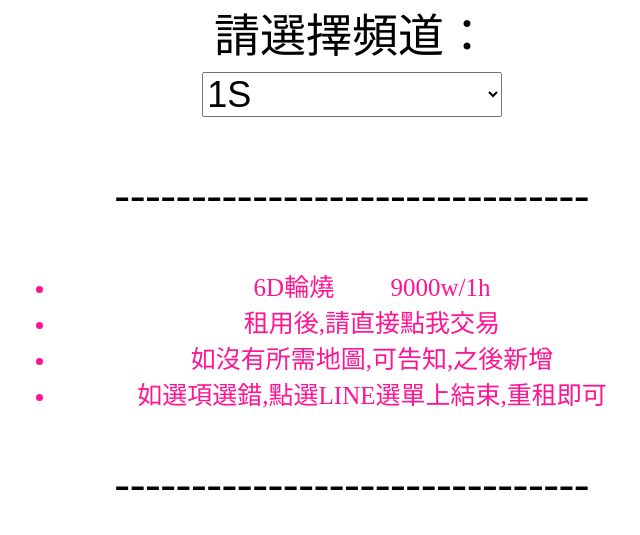
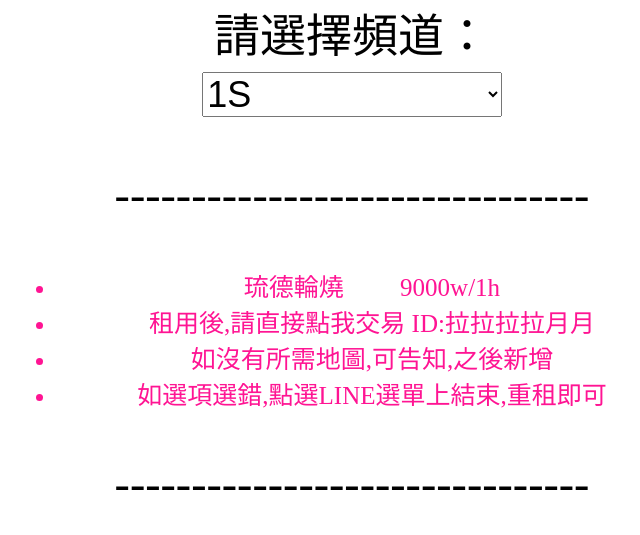
Before and after one commit to a6428775/flask, a Flask app: page /home/1 in a window 1280 px wide. Shown: the part 258-793 px from the top of the page, without its empty margins (288-928 px from the left). Run offline with Flask 3, Linux system fonts and the light colour scheme.

Commit message:
修改文字內容

```diff
--- a/app.py
+++ b/app.py
@@ -36,7 +36,7 @@ choosemap = {
 ],
     "飯店阿爾克斯": ["沒有目的地的橫貫列車6", "沒有目的地的橫貫列車5", "沒有目的地的橫貫列車4", "沒有目的地的橫貫列車3", "沒有目的地的橫貫列車2", "沒有目的地的橫貫列車1", "不法之徒所支配的荒野1", "不法之徒所支配的荒野2", "不法之徒所支配的荒野3", "不法之徒所支配的荒野4", "浪漫日落的汽車戲院1", "浪漫日落的汽車戲院2", "浪漫日落的汽車戲院3", "浪漫日落的汽車戲院4", "浪漫日落的汽車戲院5", "浪漫日落的汽車戲院6"
 ],
-    "200等以下": ["神木村-天空之巢II","地球防衛本部-走廊H01","黃昏的勇士之村-被遺棄的挖掘地區2","玩具城-扭曲的迴廊","奇幻村-寧靜的沼澤","納希沙漠-沉睡沙漠","黃昏的勇士之村-暴風峽谷","黃昏的勇士之村-蕭瑟的北側岩石路","黃昏的勇士之村-挖掘中斷地區","黃昏的勇士之村-封閉地區","星光之塔-2樓咖啡廳<4>","星光之塔-2樓咖啡廳<5>","星光之塔-3樓文具店<4>","星光之塔-3樓文具店<5>","星光之塔-4樓唱片店<4>","星光之塔-4層音樂賣場<5>","星光之塔-5樓化妝品店<4>","星光之塔-5層化妝品賣場<5>","星光之塔-6樓髮廊<4>","星光之塔-6層美容室<5>"
+    "200等以下": ["奇幻村-寧靜的沼澤","納希沙漠-沉睡沙漠","神木村-天空之巢II","玩具城-扭曲的迴廊","地球防衛本部-走廊H01","黃昏的勇士之村-被遺棄的挖掘地區2","黃昏的勇士之村-暴風峽谷","黃昏的勇士之村-蕭瑟的北側岩石路","黃昏的勇士之村-挖掘中斷地區","黃昏的勇士之村-封閉地區","星光之塔-2樓咖啡廳<4>","星光之塔-2樓咖啡廳<5>","星光之塔-3樓文具店<4>","星光之塔-3樓文具店<5>","星光之塔-4樓唱片店<4>","星光之塔-4層音樂賣場<5>","星光之塔-5樓化妝品店<4>","星光之塔-5層化妝品賣場<5>","星光之塔-6樓髮廊<4>","星光之塔-6層美容室<5>"
 ]
 }
 channeldata = ["1S", "2S", "3S", "4S", "5S", "6S", "7S", "8S", "9S", "10S", "11S", "12S", "13S", "14S", "15S", "16S", "17S", "18S", "19S", "20S", "21S", "22S", "23S", "24S", "25S", "26S", "27S", "28S", "29S", "30S"]
--- a/templates/index.html
+++ b/templates/index.html
@@ -106,8 +106,8 @@
                 <a id ="msgtext" style="color: red;"></a>
             </p>
             <ul style="font-size: 25px;color: deeppink;">
-                <li>6D輪燒     　　9000w/1h</li>
-                <li>租用後,請直接點我交易</li>
+                <li>琉德輪燒     　　9000w/1h</li>
+                <li>租用後,請直接點我交易 ID:拉拉拉拉月月</li>
                 <li>如沒有所需地圖,可告知,之後新增</li>
                 <li>如選項選錯,點選LINE選單上結束,重租即可</li>
             </ul>
```
